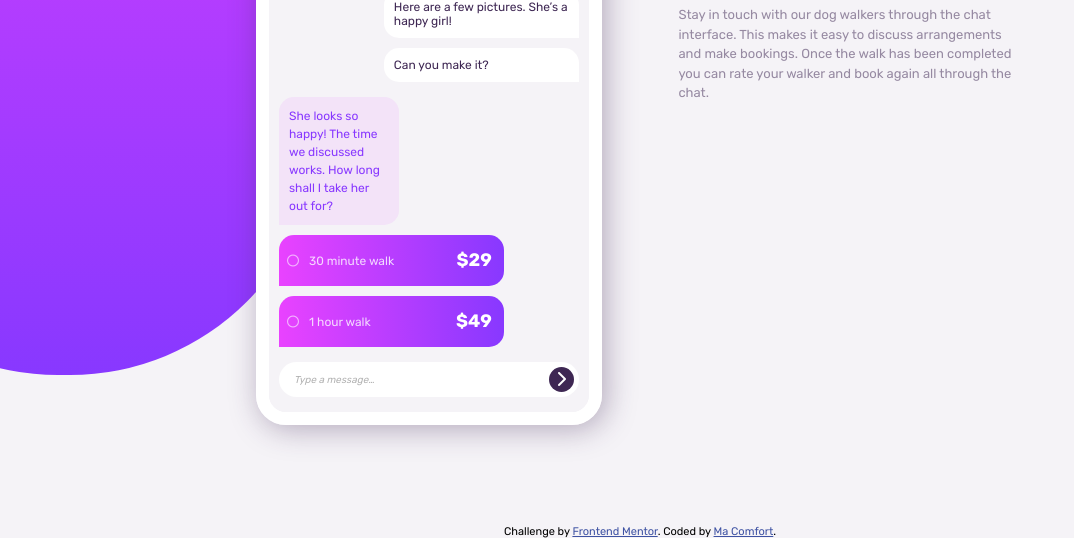
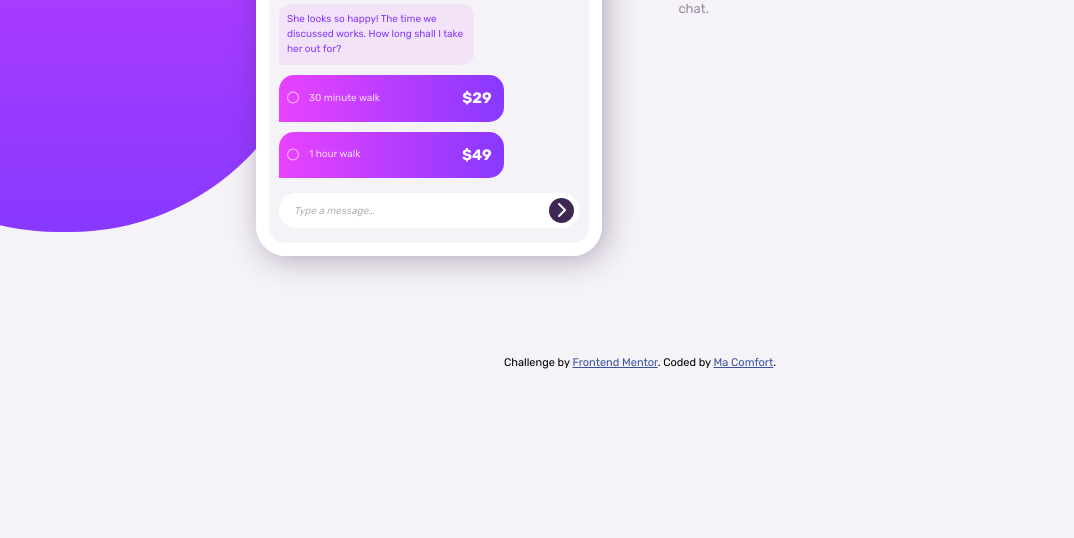
Before and after one commit to Macomi27/Chat-app-css-illustration, a website: page index.html in a window 1280 px wide. Shown: the part 473-1011 px from the top of the page, without its empty margins (0-1074 px from the left). After the commit the page ends 842 px from the top, so only its background shows below. Drawn offline with Linux system fonts and the light colour scheme.

Commit message:
project completed

```diff
--- a/styles.css
+++ b/styles.css
@@ -151,11 +151,11 @@ img{
 .other .text{
     color: hsl(264, 100%, 61%);
     background-color: hsla(289, 100%, 72%, 0.127);
-    font-size: 1.2rem;
+    font-size: 1rem;
     font-weight: 400;
-    padding: 1rem;
-    width: 40%;
-    border-radius: 1.5rem;
+    padding: .8rem;
+    width: 65%;
+    border-radius: 1.2rem;
     border-bottom-left-radius: 0;
     line-height: 1.5;
 }
@@ -167,7 +167,7 @@ img{
 }
 
 .dog-img{
-    width: 5rem;
+    width: 4.5rem;
 
 }
 .dog-img img{
@@ -185,11 +185,11 @@ img{
 .owner .text{
     color: hsl(271, 36%, 24%);
     background-color: hsl(0, 0%, 100%);
-    font-size: 1.2rem;
+    font-size: 1rem;
     font-weight: 400;
-    padding: 1rem;
-    width: 65%;
-    border-radius: 1.5rem;
+    padding: .8rem;
+    width: 50%;
+    border-radius: 1.2rem;
     border-bottom-right-radius: 0;
 }
 
@@ -218,13 +218,13 @@ img{
     opacity: .6;
 }
 .walk-time p{
-    font-size: 1.2rem;
+    font-size: 1rem;
     font-weight: 400;
     opacity: .8;
 }
 
 .price{
-    font-size: 1.8rem;
+    font-size: 1.5rem;
     font-weight: 600;
 }
 
```
